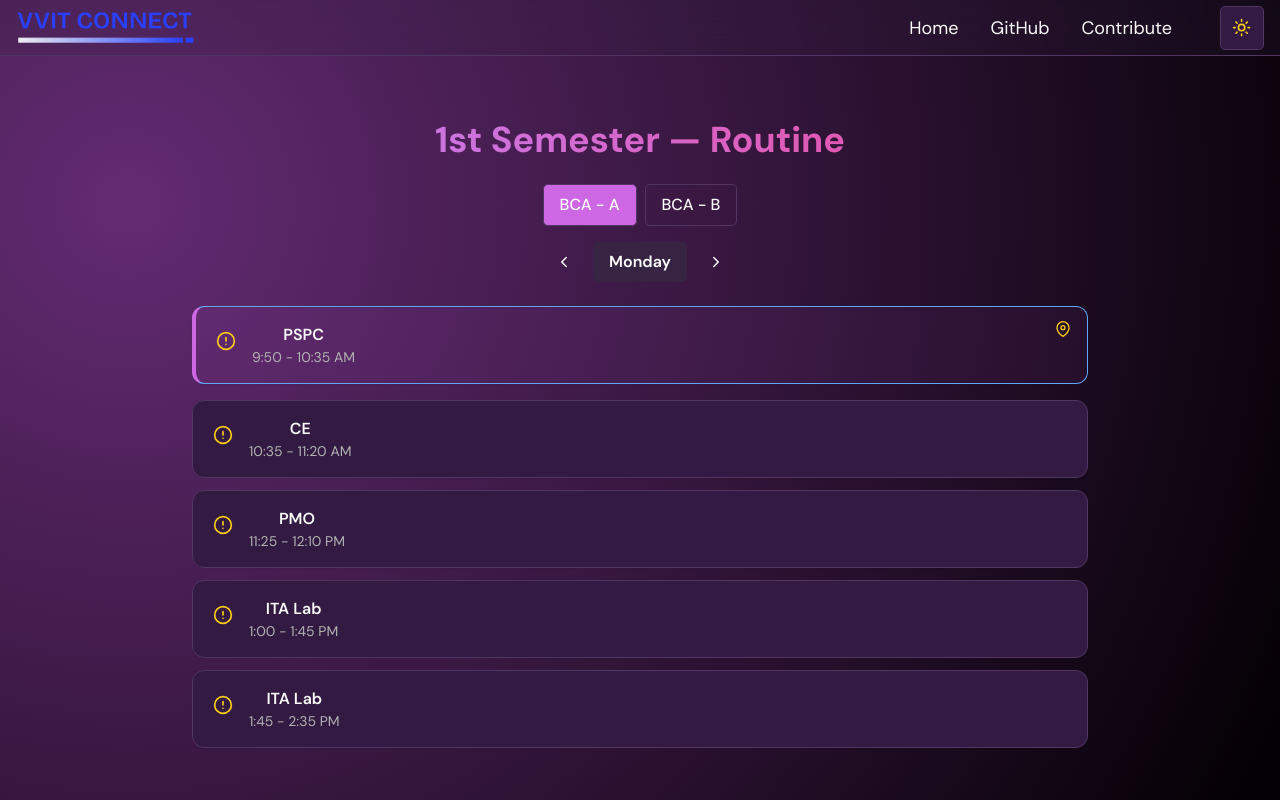
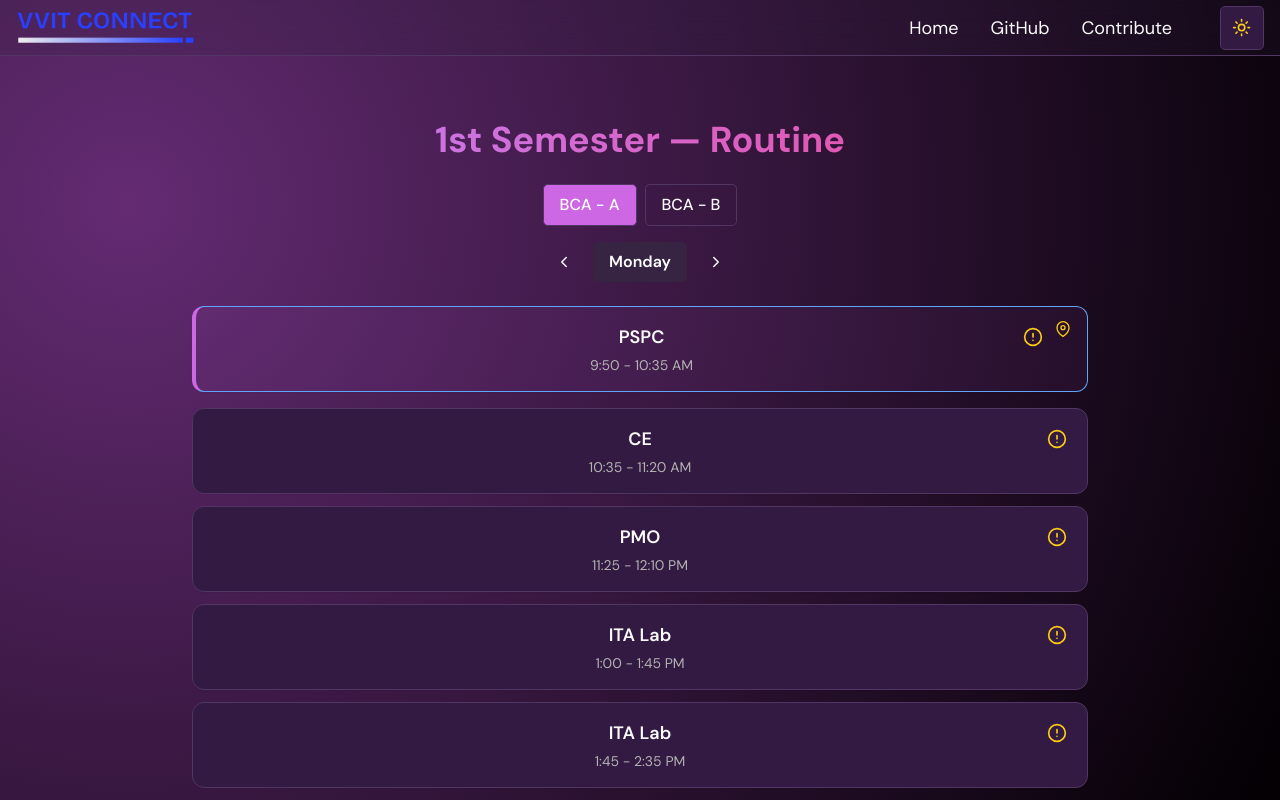
Before and after one commit to pyKinsu/VVITConnect, a Next.js app: page /bca/semester/1/routine in a window 1280 px wide. Shown: the top 800 px of the page. Built offline with nearby package versions, Linux system fonts and the light colour scheme.

Commit message:
Update page.tsx

```diff
--- a/src/app/bca/semester/1/routine/page.tsx
+++ b/src/app/bca/semester/1/routine/page.tsx
@@ -109,6 +109,8 @@ const routineB: Routine = {
     { time: "1:45 - 2:35 PM", subject: "Spt & Cul", fullForm: "Iformation Technology Application Lab" },
   ],
 };
+
+// -------------------- TIME UTILITIES --------------------
 function toMinutes(t: string): number {
   const m = t.match(/(\d{1,2}):(\d{2})\s*(AM|PM)?/i);
   if (!m) return 0;
@@ -225,23 +227,21 @@ export default function RoutinePage(): JSX.Element {
         {/* Top Highlight (today only) */}
         {day === today && topHighlightIndex !== -1 ? (
           <div
-            className="section-box flex flex-col justify-between py-4 px-4 border-l-4 border-blue-400 bg-background mb-4"
+            className="section-box relative flex flex-col justify-between py-4 px-4 border-l-4 border-blue-400 bg-background mb-4"
             style={currentStyle}
           >
-            <div className="flex items-start gap-3">
+            <FiMapPin className="absolute right-4 top-4 text-yellow-400 animate-bounce" size={16} />
+            <div className="flex flex-col gap-1">
+              <div className="text-lg font-semibold">{periods[topHighlightIndex].subject}</div>
+              <div className="text-sm text-muted-foreground">{periods[topHighlightIndex].time}</div>
+            </div>
             <button
               onClick={() => openNotification(periods[topHighlightIndex].fullForm)}
-                className="p-1 rounded hover:scale-110 transition-transform mt-1"
+              className="absolute top-4 right-10 p-1 rounded hover:scale-110 transition-transform"
               aria-label="info"
             >
               <FiAlertCircle className="text-yellow-400" size={20} />
             </button>
-              <div className="flex flex-col">
-                <span className="font-semibold">{periods[topHighlightIndex].subject}</span>
-                <span className="text-sm text-muted-foreground">{periods[topHighlightIndex].time}</span>
-              </div>
-              <FiMapPin className="ml-auto text-yellow-400 animate-bounce" size={16} />
-            </div>
           </div>
         ) : day === today && topHighlightIndex === -1 ? (
           <div className="section-box p-3 text-center text-muted-foreground mb-4">
@@ -256,20 +256,18 @@ export default function RoutinePage(): JSX.Element {
             return (
               <div
                 key={`${p.time}-${p.subject}`}
-                className="section-box flex flex-col justify-between py-4 px-4"
+                className="section-box relative flex flex-col justify-between py-4 px-4"
               >
-                <div className="flex items-start gap-3">
                 <button
                   onClick={() => openNotification(p.fullForm)}
-                    className="p-1 rounded hover:scale-110 transition-transform mt-1"
+                  className="absolute top-4 right-4 p-1 rounded hover:scale-110 transition-transform"
                   aria-label="info"
                 >
                   <FiAlertCircle className="text-yellow-400" size={20} />
                 </button>
-                  <div className="flex flex-col">
-                    <span className="font-semibold">{p.subject}</span>
-                    <span className="text-sm text-muted-foreground">{p.time}</span>
-                  </div>
+                <div className="flex flex-col gap-1">
+                  <div className="text-lg font-semibold">{p.subject}</div>
+                  <div className="text-sm text-muted-foreground">{p.time}</div>
                 </div>
               </div>
             );
```
Lines whose indentation alone changed are shown as unchanged.
